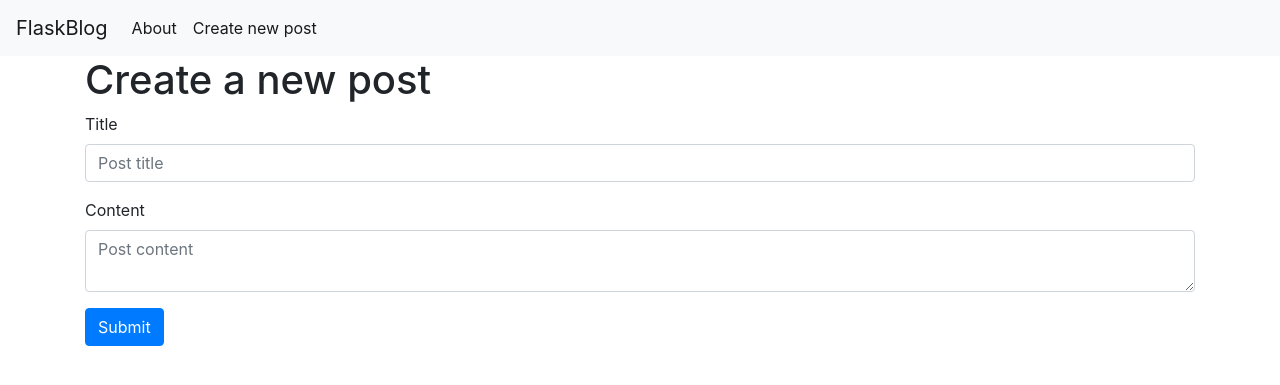
After one commit to catd825/flask_blog, a Flask app: page /create in a window 1280 px wide. The commit adds this page. Shown: the top 385 px of the page. Run offline with Flask 2, Linux system fonts and the light colour scheme; some libraries are stand-ins or nearby versions.

Commit message:
added create post functionality

```diff
--- a/app.py
+++ b/app.py
@@ -1,5 +1,5 @@
 import sqlite3
-from flask import Flask, render_template
+from flask import Flask, render_template, request, url_for, flash, redirect
 from werkzeug.exceptions import abort
 
 def get_db_connection():
@@ -17,7 +17,9 @@ def get_post(post_id):
     return post
 
 app = Flask(__name__)
+app.config['SECRET_KEY'] = 'uw4huafif8haew'
 
+# displays all
 @app.route('/')
 def index():
     conn = get_db_connection()
@@ -25,7 +27,27 @@ def index():
     conn.close()
     return render_template('index.html', posts=posts)
 
+# displays single
 @app.route('/<int:post_id>')
 def post(post_id):
     post = get_post(post_id)
     return render_template('post.html', post=post)
+
+# create form / create new endpoint
+@app.route('/create', methods=('GET', 'POST'))
+def create():
+    if request.method == 'POST':
+        title = request.form['title']
+        content = request.form['content']
+
+        if not title:
+            flash('title is required!')
+        else:
+            conn = get_db_connection()
+            conn.execute('INSERT INTO posts (title, content) VALUES (?, ?)',
+                         (title, content))
+            conn.commit()
+            conn.close()
+            return redirect(url_for('index'))
+
+    return render_template('create.html')
--- a/templates/base.html
+++ b/templates/base.html
@@ -21,10 +21,16 @@
             <li class="nav-item active">
                 <a class="nav-link" href="#">About</a>
             </li>
+            <li class="nav-item active">
+              <a class="nav-link" href="{{ url_for('create') }}">Create new post</a>
+          </li>
             </ul>
         </div>
     </nav>
     <div class="container">
+      {% for message in get_flashed_messages() %}
+        <div class="alert alert-danger">{{ message }}</div>
+      {% endfor %}
         {% block content %} {% endblock %}
     </div>
 
--- /dev/null
+++ b/templates/create.html
@@ -0,0 +1,24 @@
+{% extends 'base.html' %}
+
+{% block content %}
+<h1>{%block title%} Create a new post {% endblock %}</h1>
+
+<form method="post">
+    <div class="form-group">
+        <label for="title">Title</label>
+        <input type="text" name="title"
+                placeholder="Post title" class="form-control"
+                value="{{ request.form['title'] }}"/>
+    </div>
+
+    <div class="form-group">
+        <label for="content">Content</label>
+        <textarea name="content" placeholder="Post content"
+                    class="form-control">{{ request.form['content'] }}</textarea>
+    </div>
+
+    <div class="form-group">
+        <button type="submit" class="btn btn-primary">Submit</button>
+    </div>
+</form>
+{% endblock %}
```
